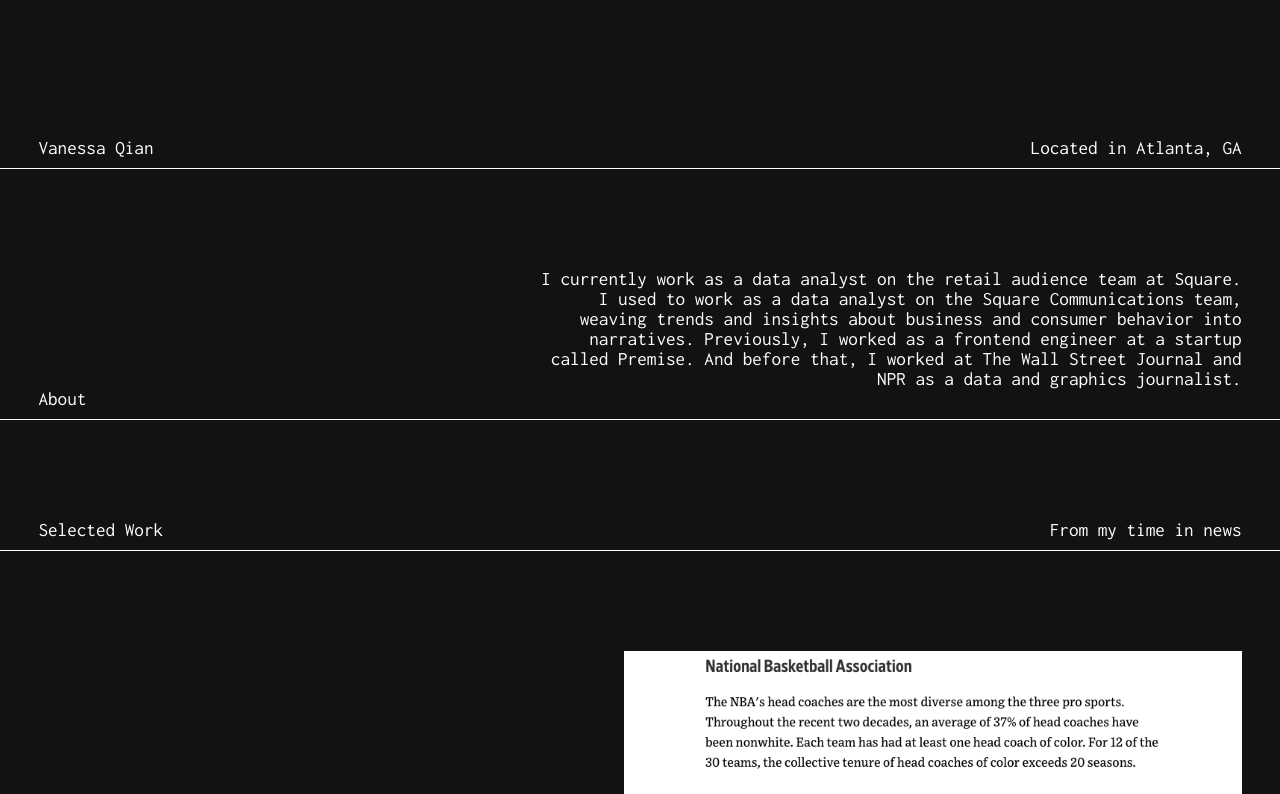
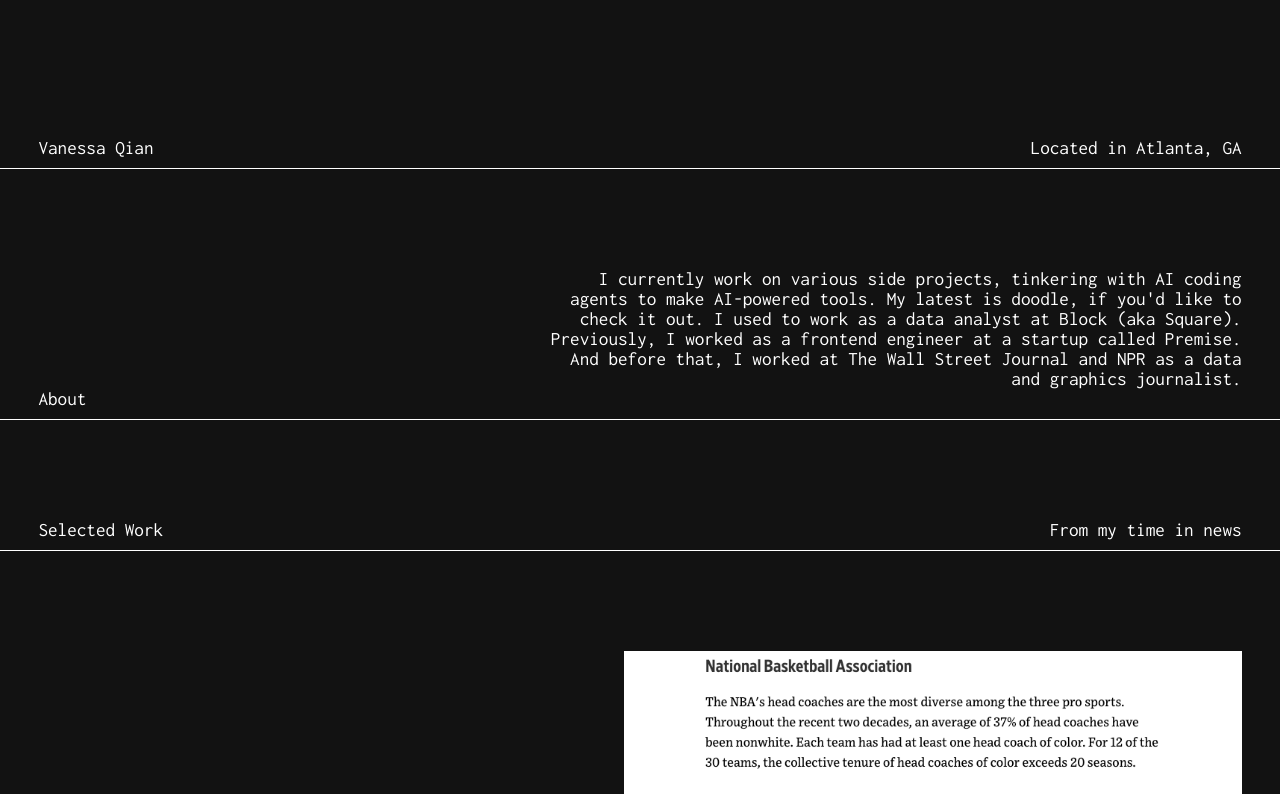
Before and after one commit to vv-qian/vv-qian.github.io, a React (Create React App) app: page / in a window 1280 px wide. Shown: the top 794 px of the page. Built offline with nearby package versions, Linux system fonts and the light colour scheme.

Commit message:
update copy

```diff
--- a/src/App.js
+++ b/src/App.js
@@ -14,11 +14,7 @@ function App() {
         right={
           <div>
             <span>
-            I currently work as a data analyst on the retail audience team at Square. I used to work as a data analyst on the Square Communications
-              team, weaving trends and insights about business and consumer
-              behavior into narratives. Previously, I worked as a frontend
-              engineer at a startup called Premise. And before that, I worked at
-              The Wall Street Journal and NPR as a data and graphics journalist.
+            I currently work on various side projects, tinkering with AI coding agents to make AI-powered tools. My latest is doodle, if you'd like to check it out. I used to work as a data analyst at Block (aka Square). Previously, I worked as a frontend engineer at a startup called Premise. And before that, I worked at The Wall Street Journal and NPR as a data and graphics journalist.
             </span>
             <br />
             <br />
```
Also changed, not shown: 1 other file (tests, documents, lock files or other folders).
